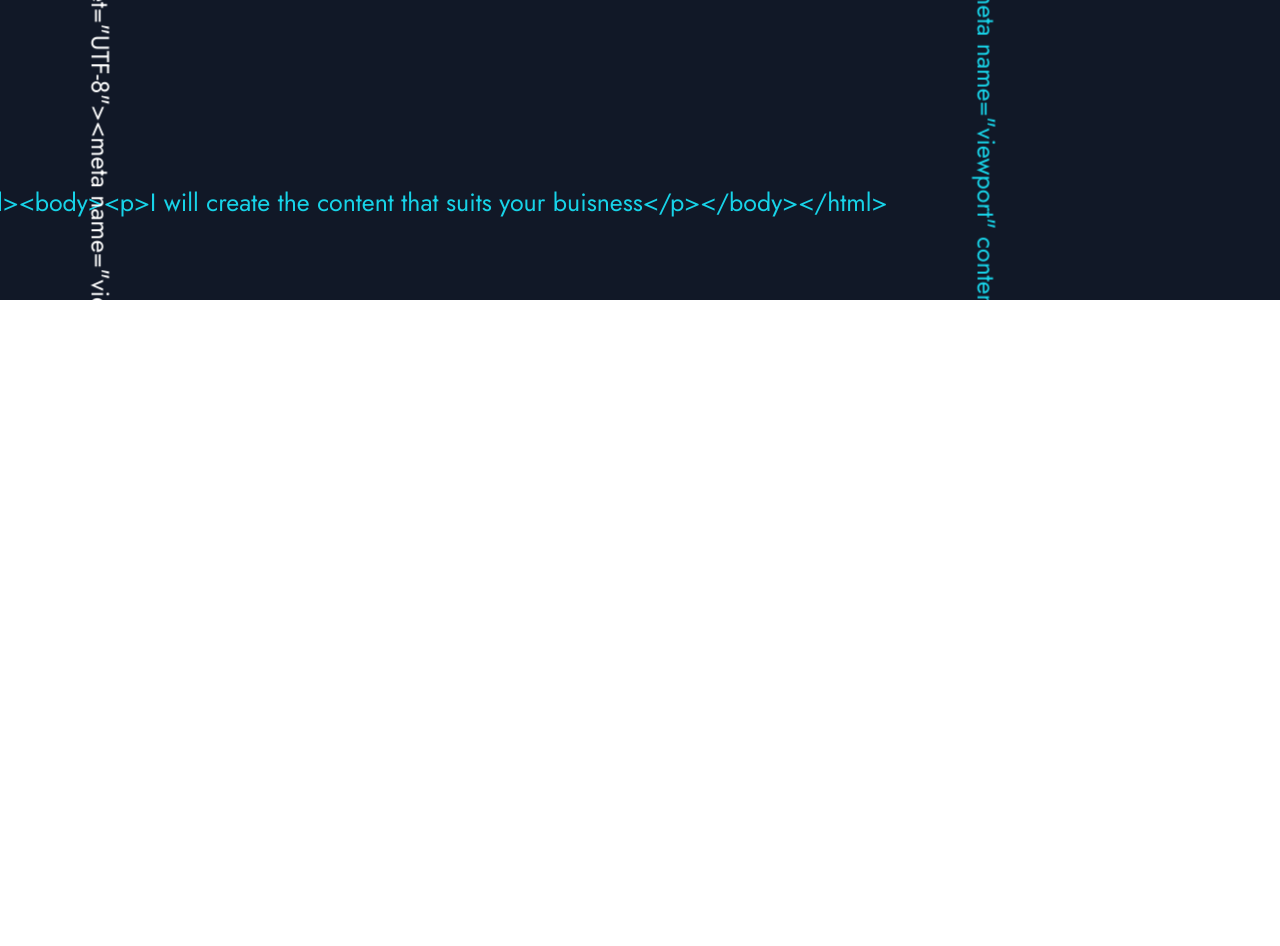
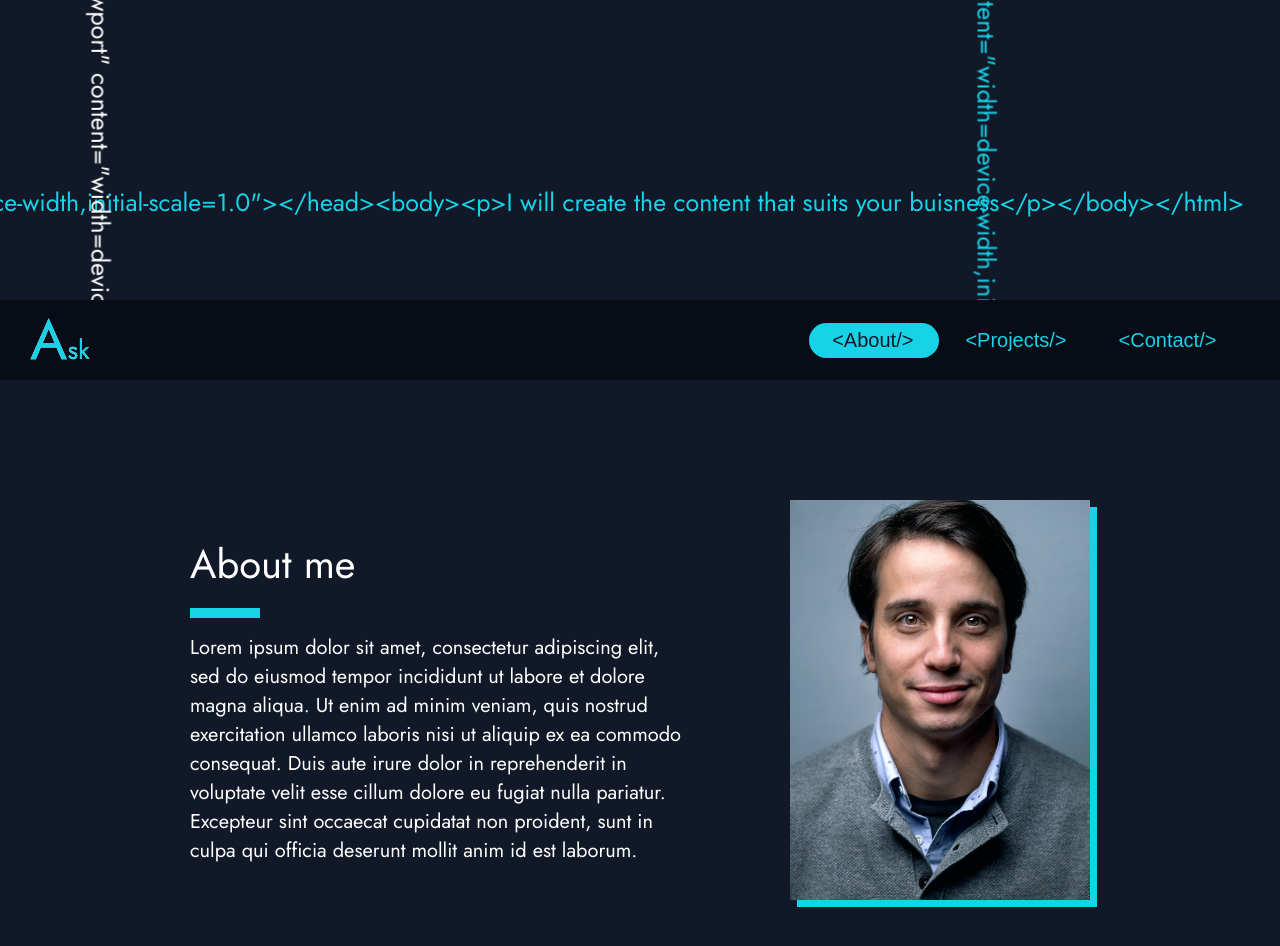
Before and after one commit to Andreas040206/Portfolio, a website built with webpack: page dist/index.html in a window 1280 px wide. Shown: the part 500-1446 px from the top of the page. Before the commit the page ends 800 px from the top, so only its background shows below. Built offline with nearby package versions, Linux system fonts and the light colour scheme.

Commit message:
Created a nav bar and an icon to the left. Created some text arcodinly to the design maual with an image and gave the header a type animation and the image an slide in animation

```diff
--- a/src/controller.js
+++ b/src/controller.js
@@ -7,7 +7,6 @@ const appendPage = () => {
   createDisplay().then((el) => {
     document.body.appendChild(el);
   });
-
   createHome().then((el) => {
     document.body.appendChild(el);
   });
--- a/src/pages/home.js
+++ b/src/pages/home.js
@@ -1,6 +1,121 @@
+import { typingAnimation } from "../tools";
+
+// Img
+import LogoDarkSrc from "../Img/LogoDark.svg";
+import LogoDarkBehindSrc from "../Img/LogoDarkBehind.svg";
+import LogoLightSrc from "../Img/LogoLight.svg";
+
+import portrait from "../Img/portait.jpg";
+import { findLastKey } from "lodash";
+
 const createHome = () => {
   return new Promise((resolve) => {
     const content = document.createElement("main");
+    content.classList.add("home-con");
+
+    const navCon = document.createElement("nav");
+    navCon.classList.add("nav-con", "flex-row-alignCenter");
+
+    window.addEventListener("scroll", () => {
+      if (content.getBoundingClientRect().top <= 0) {
+        navCon.classList.add("fixed");
+      } else {
+        navCon.classList.remove("fixed");
+      }
+    });
+
+    const logo = new Image();
+    logo.src = LogoDarkSrc;
+    logo.classList.add("nav-logo");
+
+    const logoBehind = new Image();
+    logoBehind.src = LogoDarkBehindSrc;
+    logoBehind.classList.add("nav-logo", "nav-logo-behind");
+
+    const navBtnCon = document.createElement("nav");
+    navBtnCon.classList.add("nav-btn-con", "flex-row-center");
+
+    const aboutBtn = document.createElement("button");
+    aboutBtn.classList.add("nav-btn");
+    aboutBtn.textContent = "<About/>";
+
+    const projectsBtn = document.createElement("button");
+    projectsBtn.classList.add("nav-btn");
+    projectsBtn.textContent = "<Projects/>";
+
+    const contactBtn = document.createElement("button");
+    contactBtn.classList.add("nav-btn");
+    contactBtn.textContent = "<Contact/>";
+
+    const hoverShape = document.createElement("div");
+    hoverShape.classList.add("hovershape");
+
+    hoverShape.style.right = "calc(4.5vw + 413.2px - 130px)";
+    aboutBtn.style.color = "var(--bg-color)";
+
+    window.addEventListener("scroll", () => {
+      // if (contact.getBoundingClientRect().top >= 0) {
+      //   // It's in viewport
+      // } else if (projects.getBoundingClientRect().top >= 0) {
+      //   // It's in viewport
+      // } else {
+      // }
+    });
+
+    navBtnCon.appendChild(aboutBtn);
+    navBtnCon.appendChild(projectsBtn);
+    navBtnCon.appendChild(contactBtn);
+    navBtnCon.appendChild(hoverShape);
+
+    navCon.appendChild(logoBehind);
+    navCon.appendChild(logo);
+    navCon.appendChild(navBtnCon);
+
+    const infoCon = document.createElement("div");
+    infoCon.classList.add("homeInfo-con", "flex-row-center");
+
+    const aboutmeTextCon = document.createElement("div");
+    aboutmeTextCon.classList.add("aboutme-text-con", "flex-column");
+
+    const aboutmeTextHeader = document.createElement("span");
+    aboutmeTextHeader.classList.add("heading-text");
+    aboutmeTextHeader.textContent = "";
+
+    let viewed = false;
+
+    window.addEventListener("scroll", () => {
+      console.log();
+      if (
+        content.getBoundingClientRect().top / innerHeight < 0.35 &&
+        viewed == false
+      ) {
+        viewed = true;
+        typingAnimation(aboutmeTextHeader, "About me", 90);
+        portait.classList.add("portait-animation");
+      }
+    });
+
+    const aboutmeTextUnderline = document.createElement("div");
+    aboutmeTextUnderline.classList.add("aboutme-underline");
+
+    const aboutmeText = document.createElement("span");
+    aboutmeText.classList.add("normal-text");
+    aboutmeText.textContent =
+      "Lorem ipsum dolor sit amet, consectetur adipiscing elit, sed do eiusmod tempor incididunt ut labore et dolore magna aliqua. Ut enim ad minim veniam, quis nostrud exercitation ullamco laboris nisi ut aliquip ex ea commodo consequat. Duis aute irure dolor in reprehenderit in voluptate velit esse cillum dolore eu fugiat nulla pariatur. Excepteur sint occaecat cupidatat non proident, sunt in culpa qui officia deserunt mollit anim id est laborum.";
+
+    aboutmeTextCon.appendChild(aboutmeTextHeader);
+    aboutmeTextCon.appendChild(aboutmeTextUnderline);
+    aboutmeTextCon.appendChild(aboutmeText);
+
+    const portait = new Image();
+    portait.src = portrait;
+    portait.classList.add("aboutme-portrait");
+
+    infoCon.appendChild(aboutmeTextCon);
+    infoCon.appendChild(portait);
+
+    content.appendChild(navCon);
+    content.appendChild(infoCon);
 
     resolve(content);
   });
--- a/src/style.css
+++ b/src/style.css
@@ -2,6 +2,7 @@
 
 :root {
   --bg-color: #111827ff;
+  --bg-secondary-color: #070c16ff;
   --primary-color: white;
   --secondary-color: #17d3e8;
 }
@@ -17,11 +18,35 @@ body {
   display: flex;
   flex-direction: row;
   justify-content: center;
+  align-items: center;
 }
 
+.flex-row-alignCenter {
+  display: flex;
+  flex-direction: row;
+  align-items: center;
+}
+
+.flex-column {
+  display: flex;
+  flex-direction: column;
+}
+
+/* Text */
 .text-size6 {
   font-weight: 700;
   font-size: min(60px, 9vw);
+  color: var(--primary-color);
+}
+
+.heading-text {
+  font-size: 40px;
+  color: var(--primary-color);
+  height: 58.4px;
+}
+
+.normal-text {
+  font-size: 20px;
   color: var(--primary-color);
 }
 
@@ -29,12 +54,16 @@ body {
   color: var(--secondary-color);
 }
 
+.fixed {
+  position: fixed;
+}
+
 /* display styles */
 
 .display-con {
   background-color: var(--bg-color);
   height: 100vh;
-  width: 100vw;
+  width: 100%;
   position: relative;
   overflow: hidden;
   align-items: center;
@@ -172,3 +201,105 @@ body {
     opacity: 1;
   }
 }
+
+/* Home */
+
+.home-con {
+  background-color: var(--bg-color);
+  position: relative;
+}
+
+.nav-con {
+  height: 80px;
+  background-color: var(--bg-secondary-color);
+  width: calc(100% - 4vw);
+  top: 0px;
+  padding: 0px 2vw;
+  justify-content: flex-end;
+  position: absolute;
+}
+
+.nav-con.fixed {
+  position: fixed;
+}
+
+.nav-logo {
+  height: 70px;
+  transition: 0.3s;
+  position: absolute;
+  left: 2vw;
+}
+
+.nav-logo:hover {
+  transform: translate(2px, 2px);
+}
+
+.nav-btn-con {
+  gap: 40px;
+  margin-right: 2.5vw;
+}
+
+.nav-btn {
+  background-color: rgba(0, 0, 0, 0);
+  border: none;
+  color: var(--secondary-color);
+  font-size: 20px;
+  position: relative;
+  z-index: 10;
+  transition: 0.3s;
+}
+
+.nav-btn:hover {
+  color: var(--primary-color);
+}
+
+.hovershape {
+  background-color: var(--secondary-color);
+  height: 35px;
+  width: 130px;
+  border-radius: 20px;
+  position: absolute;
+}
+
+.homeInfo-con {
+  height: 100vh;
+  gap: 100px;
+}
+
+.aboutme-text-con {
+  gap: 15px;
+  width: min(500px, 90vw);
+}
+
+.aboutme-underline {
+  height: 10px;
+  width: 70px;
+  background-color: var(--secondary-color);
+}
+
+.aboutme-portrait {
+  height: 400px;
+  width: 300px;
+  object-fit: cover;
+  opacity: 0;
+  transition: 1s;
+}
+
+.portait-animation {
+  animation: imgSlide 1s forwards ease-out;
+  animation-delay: 0.5s;
+}
+
+@keyframes imgSlide {
+  0% {
+    transform: translate(-50px);
+    opacity: 0;
+  }
+  40% {
+    opacity: 0;
+  }
+  100% {
+    box-shadow: var(--secondary-color) 7px 7px;
+    opacity: 1;
+  }
+}
```
Also changed, not shown: src/Img/LogoDark.svg (added), src/Img/LogoDarkBehind.svg (added), src/Img/LogoLight.svg (added), src/Img/portait.jpg (added).
